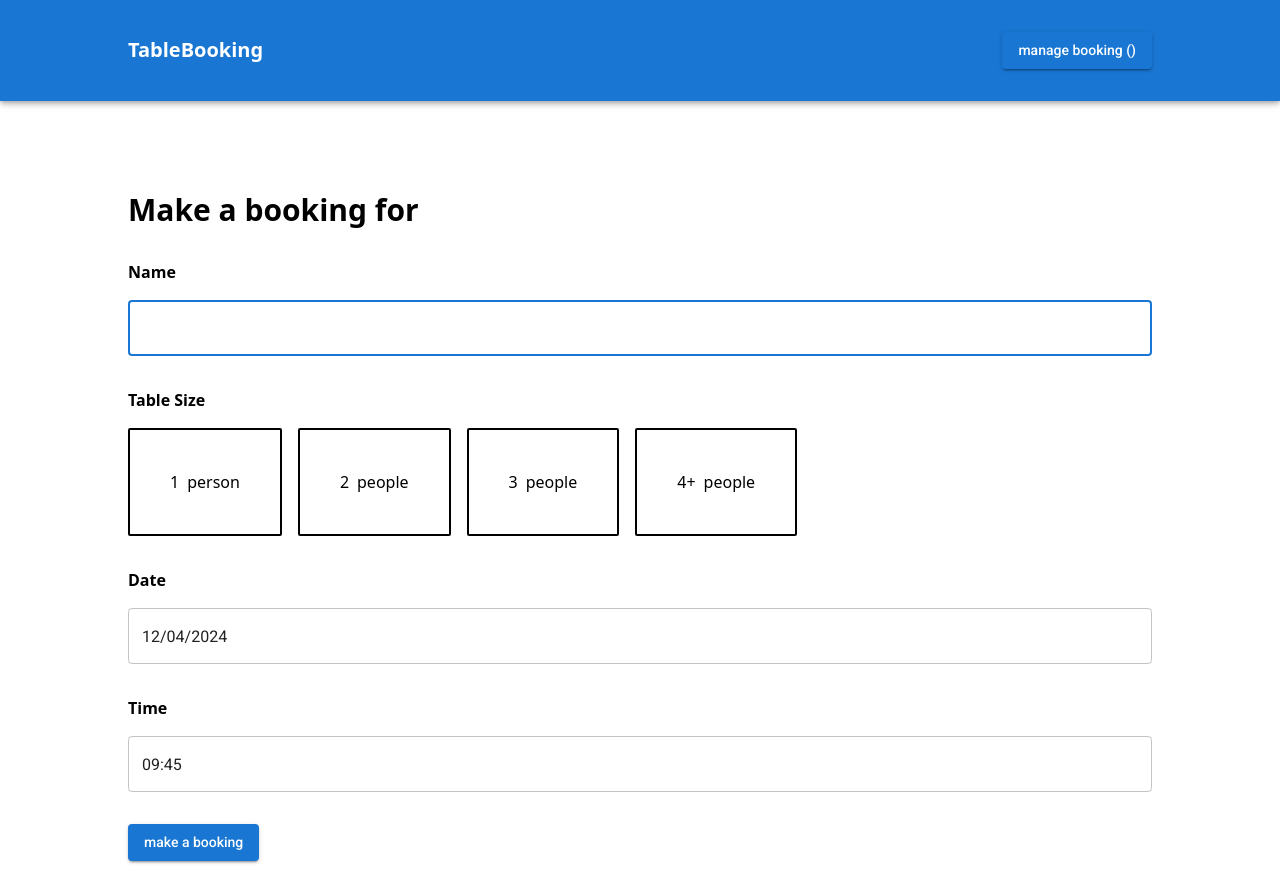
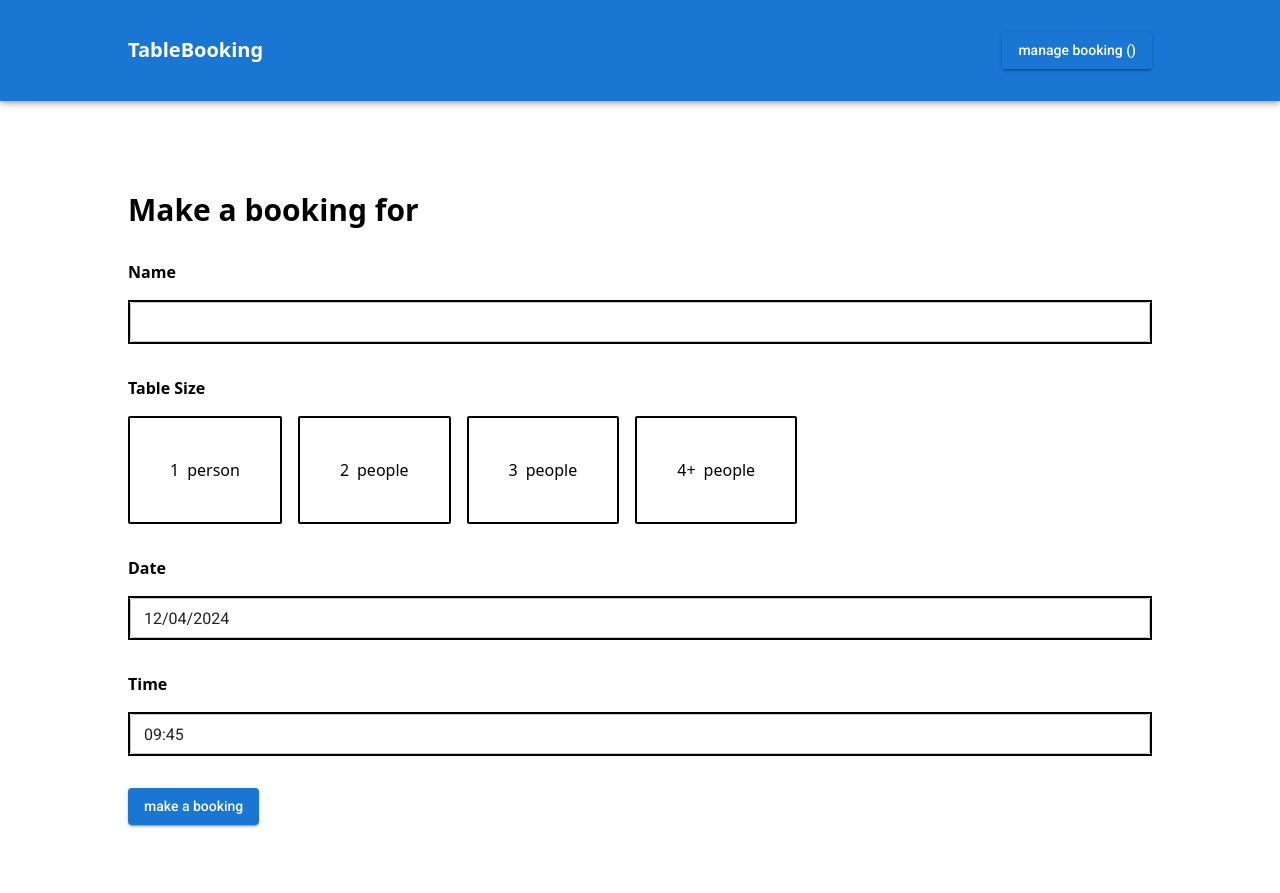
Before and after one commit to fixbasse/restaurants-booking-nextjs-mui, a Next.js app in the folder client/: page /booking/1 in a window 1280 px wide. After the commit the page ends 857 px from the top, so only its background shows below. Built offline with nearby package versions, Linux system fonts and the light colour scheme; no server answers.

Commit message:
update ui

```diff
--- a/client/app/(list)/_components/card-list.tsx
+++ b/client/app/(list)/_components/card-list.tsx
@@ -12,7 +12,7 @@ export default function CardList({
     item
 }: CardListProps) {
     return (
-        <div className='border shadow-sm'>
+        <div className='border-2 border-black'>
             <div className='flex flex-col md:flex-row items-center'>
                 {/* Img */}
                 <CardMedia
--- a/client/app/(restaurants)/booking/_components/form.tsx
+++ b/client/app/(restaurants)/booking/_components/form.tsx
@@ -13,6 +13,7 @@ import { DatePicker } from '@mui/x-date-pickers/DatePicker';
 import dayjs, { Dayjs } from 'dayjs';
 import { TimePicker } from '@mui/x-date-pickers';
 import BookingModal from './modal';
+import KeyboardArrowDownIcon from '@mui/icons-material/KeyboardArrowDown';
 
 // *
 export const BookingForm = () => {
@@ -75,8 +76,10 @@ export const BookingForm = () => {
                                 type="text"
                                 variant="outlined"
                                 error={error !== undefined}
-                                autoFocus
-                                className="w-full rounded-sm"
+                                //autoFocus
+                                size='small'
+                                fullWidth
+                                sx={{ border: '2px solid' }}
                             />
                         )}
                     />
@@ -107,7 +110,10 @@ export const BookingForm = () => {
                                 value={day}
                                 onChange={(newDay) => setDay(newDay)}
                                 format={'DD/MM/YYYY'}
-                                className='w-full'
+                                slotProps={{
+                                    textField: { size: 'small' }
+                                }}
+                                sx={{ border: '2px solid' }}
                             />
                         </LocalizationProvider>
                     </div>
@@ -124,6 +130,11 @@ export const BookingForm = () => {
                                 onChange={(newTime) => setTime(newTime)}
                                 format={'hh:mm'}
                                 className='w-full'
+                                slotProps={{
+                                    textField: { size: 'small' },
+                                    //  openPickerIcon: KeyboardArrowDownIcon
+                                }}
+                                sx={{ border: '2px solid' }}
                             />
                         </LocalizationProvider>
                     </div>
--- a/client/app/(restaurants)/booking/_components/modal.tsx
+++ b/client/app/(restaurants)/booking/_components/modal.tsx
@@ -3,6 +3,7 @@ import Button from '@mui/material/Button';
 import Modal from '@mui/material/Modal';
 import { Dayjs } from 'dayjs';
 import { useBookingStore } from '@/hooks/use-booking-store';
+import { redirect, useRouter } from 'next/navigation';
 
 interface BookingModalProps {
     restaurantName: string;
@@ -28,6 +29,7 @@ export default function BookingModal({
     const handleOpen = () => setOpen(true);
     const handleClose = () => setOpen(false);
     const { add } = useBookingStore();
+    const router = useRouter();
 
     const booked = {
         name,
@@ -41,7 +43,7 @@ export default function BookingModal({
 
     const handleSubmit = (booked: any) => {
         add(booked);
-        handleClose();
+        router.push('/')
     };
 
     return (
@@ -62,7 +64,7 @@ export default function BookingModal({
                 aria-describedby="modal-modal-description"
                 className='flex flex-col items-center'
             >
-                <div className='bg-white w-200 min-[425px]:w-[400px] border-2 border-black p-4 m-4 rounded-sm t absolute top-20'>
+                <div className='bg-white w-200 min-[425px]:w-[500px] border-2 border-black p-4 m-4 rounded-sm t absolute top-20'>
                     <h4 className='text-xl font-bold pb-2'>
                         Do you want to make this booking?
                     </h4>
--- a/client/app/(restaurants)/content/_components/main-content.tsx
+++ b/client/app/(restaurants)/content/_components/main-content.tsx
@@ -31,14 +31,14 @@ export const MainContent = () => {
         <div className='flex flex-col justify-between'>
 
             <div className='flex flex-col gap-4'>
-                {/* main */}
+                {/* MAIN */}
                 <section className='mb-3'>
                     <div className='relative w-full h-[300px]'>
                         <Image
                             src={data.photos?.[0]}
                             fill
                             alt='/img'
-                            className='object-cover'
+                            className='object-cover border-2 border-black'
                         />
                     </div>
 
@@ -53,7 +53,7 @@ export const MainContent = () => {
                 </section>
 
                 {/* img */}
-                <section className='max-md:pb-14'>
+                <section className='max-md:pb-20'>
                     <h5 className='pb-4 font-semibold'>
                         Photos
                     </h5>
@@ -63,7 +63,7 @@ export const MainContent = () => {
                                 src={data.photos?.[0]}
                                 fill
                                 alt='/img'
-                                className='object-cover'
+                                className='object-cover border-2 border-black'
                             />
                         </div>
                         <div className='relative w-full h-[200px]'>
@@ -71,7 +71,7 @@ export const MainContent = () => {
                                 src={data.photos?.[1]}
                                 fill
                                 alt='/img'
-                                className='object-cover'
+                                className='object-cover border-2 border-black'
                             />
                         </div>
                     </div>
@@ -96,11 +96,9 @@ export const MainContent = () => {
             {/* Mobile Button */}
             <Link
                 href={`/booking/${data.id}`}
-                className='mx-auto w-full text-center pt-4 fixed left-0 bottom-0 py-4 max-[425px]:px-4 px-10 z-50 md:hidden bg-neutral-200'>
+                className='w-full text-center h-[80px] flex items-center fixed left-0 bottom-0 max-[425px]:px-4 px-10 z-50 md:hidden bg-neutral-200'>
                 <Button
-                    sx={{
-                        textTransform: 'none'
-                    }}
+                    sx={{ textTransform: 'none' }}
                     variant='contained'
                     className='max-md:w-full'
                 >
--- a/client/app/(restaurants)/manage/_components/manage-card.tsx
+++ b/client/app/(restaurants)/manage/_components/manage-card.tsx
@@ -22,12 +22,12 @@ export default function ManageBookingCard() {
                 </h5>
             </header>
 
-            <div className='border'>
+            <div className='flex flex-col gap-8'>
                 {cart.length
                     ? cart.map((item) => (
                         <div
                             key={item.id}
-                            className='max-md:pb-4 flex flex-col max-md:items-start md:flex-row items-center gap-8 max-md:gap-4 w-full'
+                            className='max-md:pb-4 border-2 border-black flex flex-col max-md:items-start md:flex-row items-center gap-8 max-md:gap-4 w-full'
                         >
                             <CardMedia
                                 image={item.img?.[0]}
```
